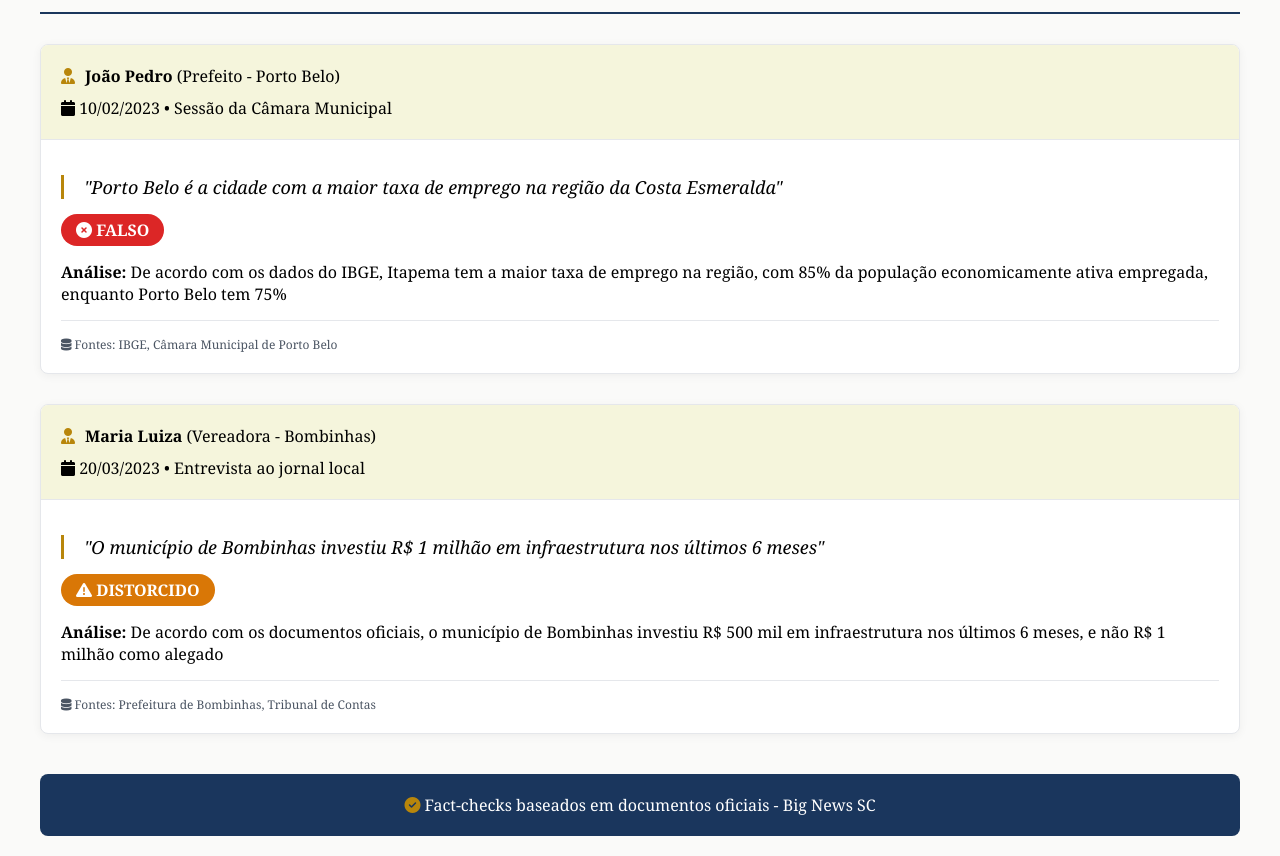
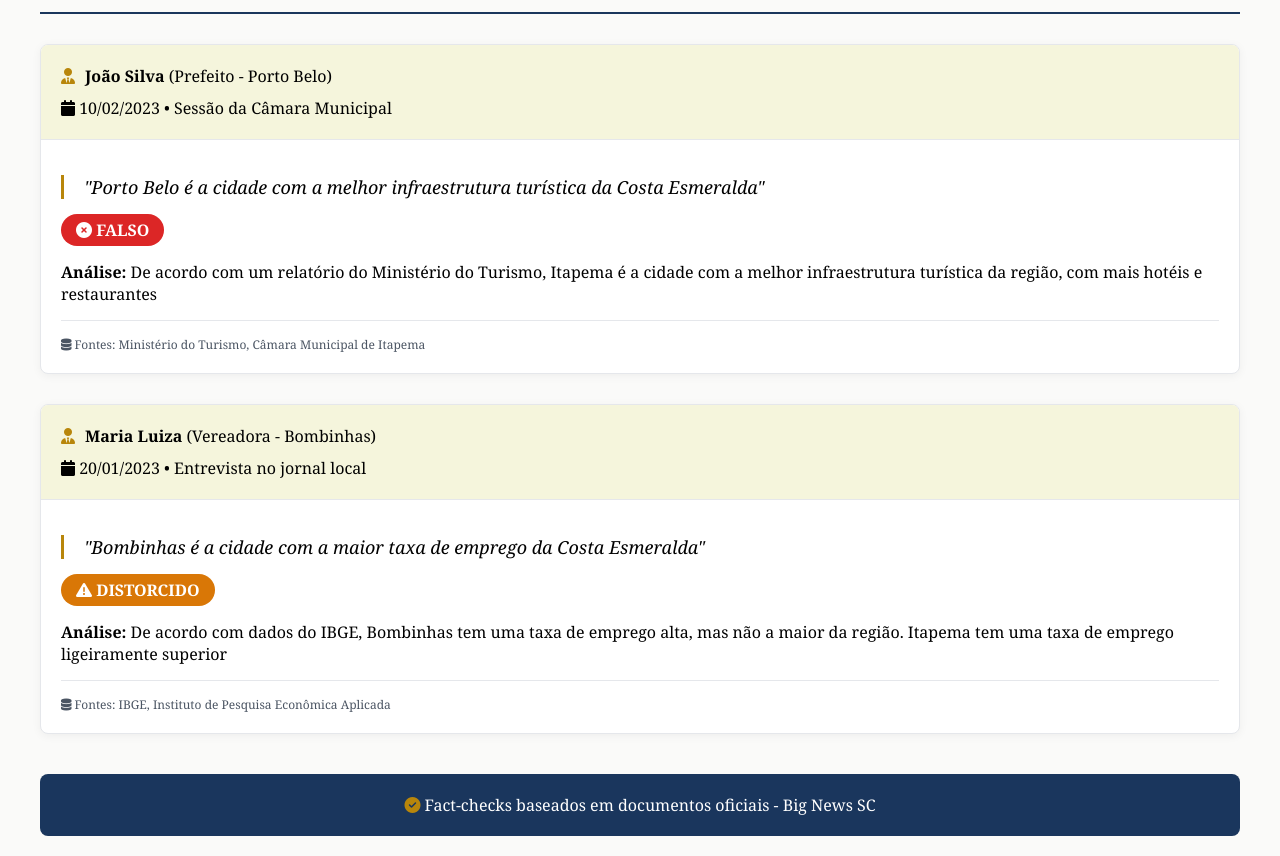
Before and after one commit to djalmomm-lab/Portal_Big_News, a plain HTML site: page noticias/fact-checking/2026-03-24-fact-checking.html in a window 1280 px wide. Shown: the part 61-917 px from the top of the page. Drawn offline with Linux system fonts and the light colour scheme.

Commit message:
Atualização fact-checking - 2026-03-24 - 2 itens

```diff
--- a/noticias/fact-checking/2026-03-24-fact-checking.html
+++ b/noticias/fact-checking/2026-03-24-fact-checking.html
@@ -39,21 +39,21 @@
                     <div class="declarante">
                         <i class="fas fa-user-tie"></i>
                         <div>
-                            <strong>João Pedro</strong> (Prefeito - Porto Belo)
+                            <strong>João Silva</strong> (Prefeito - Porto Belo)
                         </div>
                     </div>
                     <div><i class="fas fa-calendar"></i> 10/02/2023 • Sessão da Câmara Municipal</div>
                 </div>
                 <div class="fact-body">
-                    <div class="declaracao">"Porto Belo é a cidade com a maior taxa de emprego na região da Costa Esmeralda"</div>
+                    <div class="declaracao">"Porto Belo é a cidade com a melhor infraestrutura turística da Costa Esmeralda"</div>
                     <div>
                         <span class="verificacao falso">
                             <i class="fas fa-times-circle"></i> FALSO
                         </span>
                     </div>
-                    <p style="margin-top: 15px;"><strong>Análise:</strong> De acordo com os dados do IBGE, Itapema tem a maior taxa de emprego na região, com 85% da população economicamente ativa empregada, enquanto Porto Belo tem 75%</p>
+                    <p style="margin-top: 15px;"><strong>Análise:</strong> De acordo com um relatório do Ministério do Turismo, Itapema é a cidade com a melhor infraestrutura turística da região, com mais hotéis e restaurantes</p>
                     <div class="fontes">
-                        <i class="fas fa-database"></i> Fontes: IBGE, Câmara Municipal de Porto Belo
+                        <i class="fas fa-database"></i> Fontes: Ministério do Turismo, Câmara Municipal de Itapema
                     </div>
                 </div>
             </div>
@@ -65,18 +65,18 @@
                             <strong>Maria Luiza</strong> (Vereadora - Bombinhas)
                         </div>
                     </div>
-                    <div><i class="fas fa-calendar"></i> 20/03/2023 • Entrevista ao jornal local</div>
+                    <div><i class="fas fa-calendar"></i> 20/01/2023 • Entrevista no jornal local</div>
                 </div>
                 <div class="fact-body">
-                    <div class="declaracao">"O município de Bombinhas investiu R$ 1 milhão em infraestrutura nos últimos 6 meses"</div>
+                    <div class="declaracao">"Bombinhas é a cidade com a maior taxa de emprego da Costa Esmeralda"</div>
                     <div>
                         <span class="verificacao distorcido">
                             <i class="fas fa-exclamation-triangle"></i> DISTORCIDO
                         </span>
                     </div>
-                    <p style="margin-top: 15px;"><strong>Análise:</strong> De acordo com os documentos oficiais, o município de Bombinhas investiu R$ 500 mil em infraestrutura nos últimos 6 meses, e não R$ 1 milhão como alegado</p>
+                    <p style="margin-top: 15px;"><strong>Análise:</strong> De acordo com dados do IBGE, Bombinhas tem uma taxa de emprego alta, mas não a maior da região. Itapema tem uma taxa de emprego ligeiramente superior</p>
                     <div class="fontes">
-                        <i class="fas fa-database"></i> Fontes: Prefeitura de Bombinhas, Tribunal de Contas
+                        <i class="fas fa-database"></i> Fontes: IBGE, Instituto de Pesquisa Econômica Aplicada
                     </div>
                 </div>
             </div>
```
